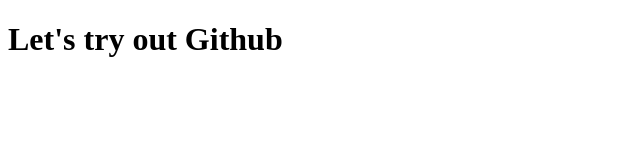
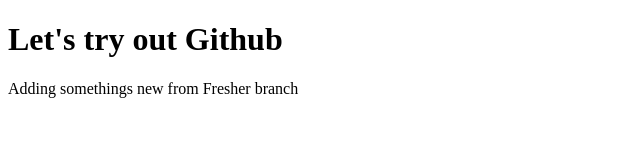
Before and after one commit to Nguyen-Trong-Nhan/example, a plain HTML site: page index.html in a window 1280 px wide. Shown: the whole page, without its empty margins (0-640 px from the left). Drawn offline with Linux system fonts and the light colour scheme.

Commit message:
Update index.html
adding paragraph from Fresher

```diff
--- a/index.html
+++ b/index.html
@@ -6,6 +6,6 @@
     </head>
     <body>
         <h1>Let's try out Github</h1>
-
+        <p>Adding somethings new from Fresher branch</p>
     </body>
 </html>
```
